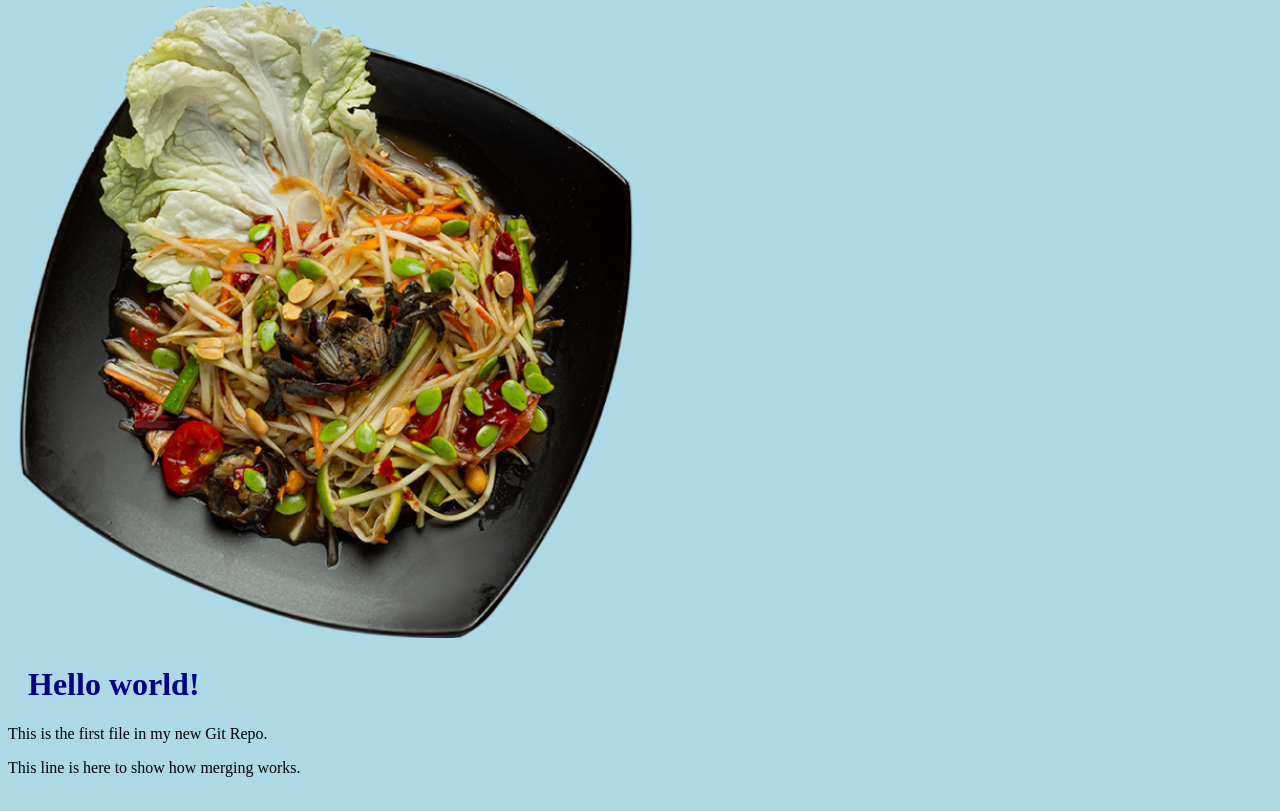
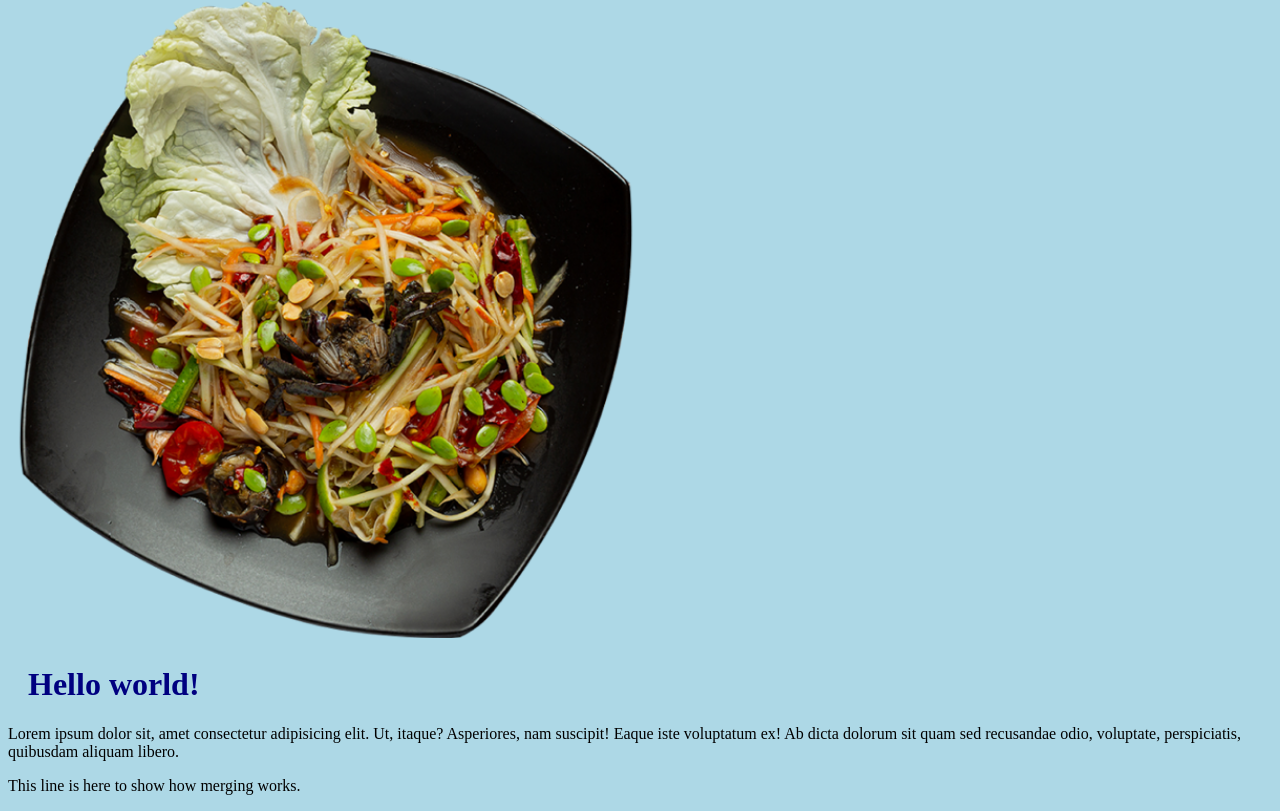
Before and after one commit to Vo-Van-Tuan/hello-world, a plain HTML site: page index.html in a window 1280 px wide. Shown: the part 971-1782 px from the top of the page. Drawn offline with Linux system fonts and the light colour scheme.

Commit message:
Update index.html

```diff
--- a/index.html
+++ b/index.html
@@ -8,7 +8,8 @@
 <div><img src="./img_hello_world.png" alt="Hello World from Space" style="width:100%;max-width:960px"></div>
 <div><img src="img_hello_git.png" alt="Hello Git" style="width:100%;max-width:640px"></div>
 <h1>Hello world!</h1>
-<p>This is the first file in my new Git Repo.</p>
+<p>Lorem ipsum dolor sit, amet consectetur adipisicing elit. Ut, itaque? Asperiores, nam suscipit!
+    Eaque iste voluptatum ex! Ab dicta dolorum sit quam sed recusandae odio, voluptate, perspiciatis, quibusdam aliquam libero.</p>
 <p>This line is here to show how merging works.</p>
 
 </body>
```
